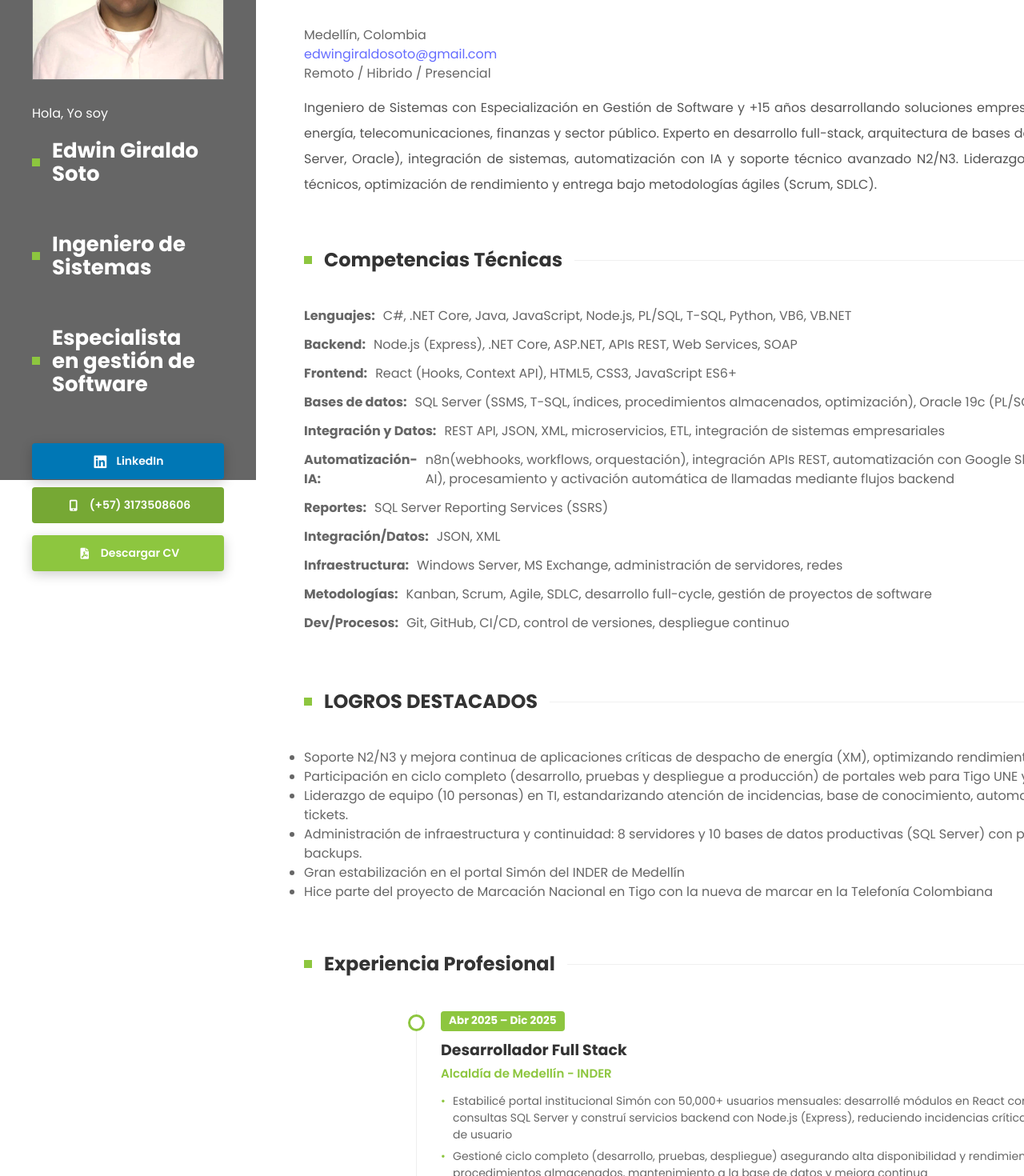
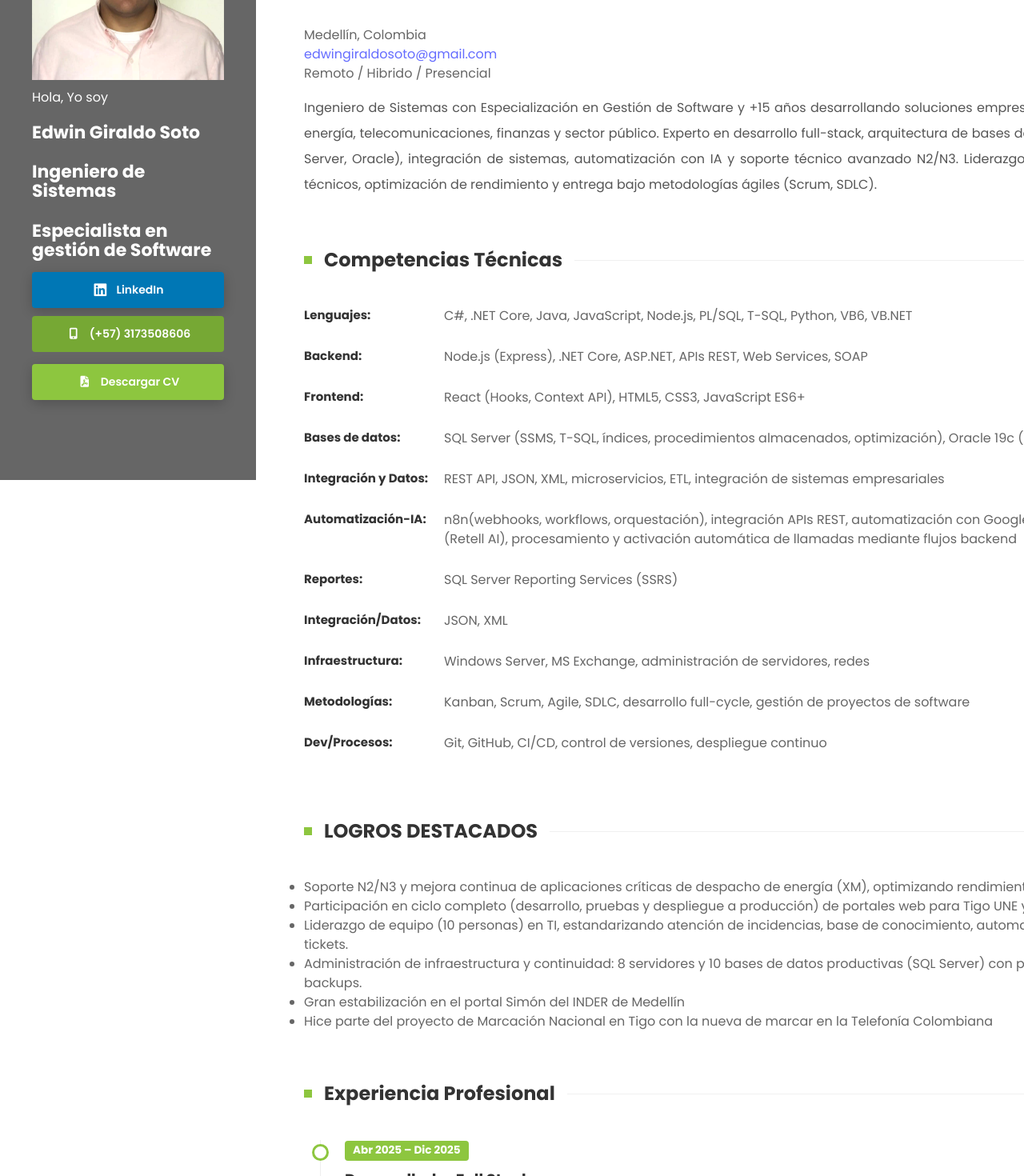
Before and after one commit to edwingiraldosoto/cv-edwin, a React (Vite) app: page / in a window 1280 px wide. Shown: the part 200-1670 px from the top of the page at 80% size. Built offline with nearby package versions, Linux system fonts and the light colour scheme.

Commit message:
Add files via upload

```diff
--- a/src/styles.css
+++ b/src/styles.css
@@ -40,34 +40,56 @@ body {
   width: 100%;
   aspect-ratio: 1 / 1;
   object-fit: cover;
-  margin-bottom: 30px;
-  border: 1px solid rgba(255,255,255,0.1);
+  margin-bottom: 10px;
+  /* Reducido al mínimo */
 }
 
 .sidebar-name {
-  font-size: 26px;
+  font-size: 22px;
+  /* Un poco más grande que el resto */
   font-weight: 700;
   color: #fff;
   line-height: 1.1;
+  margin-bottom: 2px;
+  /* Espacio mínimo */
+  display: block;
 }
 
 .sidebar-role {
   font-size: 14px;
   color: #bbb;
-  margin-top: 10px;
+  margin-top: 2px;
+  /* Súper pegado al de arriba */
+  margin-bottom: 0px;
   font-weight: 300;
+  line-height: 1.2;
+}
+
+/* IMPORTANTE: Evita que los h2 de la sidebar tengan el cuadro verde o línea */
+.sidebar h2::before,
+.sidebar h2::after {
+  display: none !important;
+}
+
+.sidebar h2 {
+  gap: 0;
+  margin-bottom: 5px;
 }
 
 /* CONTENIDO: Desplazado para no chocar con la sidebar */
 .content {
-  margin-left: 320px; /* Igual al ancho de la sidebar */
-  padding: 80px 60px;
+  margin-left: 320px;
+  /* Igual al ancho de la sidebar */
+  padding: 80px 80px 80px 60px;
   min-height: 100vh;
   background-color: #fff;
+  overflow-x: hidden;
+  /* Evita scroll horizontal */
 }
 
 .container {
-  max-width: 900px;
+  max-width: 1000px;
+  width: 100%;
 }
 
 /* TÍTULOS CON CUADRADO VERDE */
@@ -99,7 +121,8 @@ h2::after {
 
 /* TIMELINE MEJORADA */
 .timeline {
-  border-left: 2px solid #8dc63f; /* Tu verde característico */
+  border-left: 2px solid #8dc63f;
+  /* Tu verde característico */
   margin-left: 20px;
   padding-left: 30px;
   position: relative;
@@ -114,7 +137,8 @@ h2::after {
 .timeline-item::before {
   content: "";
   position: absolute;
-  left: -41px; /* Ajusta según tu padding */
+  left: -41px;
+  /* Ajusta según tu padding */
   top: 5px;
   width: 15px;
   height: 15px;
@@ -153,12 +177,23 @@ h2::after {
   list-style: none;
 }
 
+.timeline-content {
+  word-wrap: break-word;
+  overflow-wrap: break-word;
+  max-width: 750px;
+  text-align: justify;
+}
+
 .timeline-content li {
   font-size: 14px;
   color: #666;
   margin-bottom: 6px;
   position: relative;
   padding-left: 15px;
+  word-wrap: break-word;
+  overflow-wrap: break-word;
+  max-width: 100%;
+  text-align: justify;
 }
 
 .timeline-content li::before {
@@ -178,37 +213,115 @@ h2::after {
     align-items: center;
     text-align: center;
   }
+
   .content {
     margin-left: 0;
     padding: 40px 20px;
   }
+
   .timeline {
     margin-left: 20px;
   }
+
   .timeline-year {
     position: relative;
     left: 0;
     margin-bottom: 15px;
     display: inline-block;
   }
+
+  .timeline-content {
+    max-width: 100%;
+  }
+
+  .skills-list,
+  .achievements-list {
+    max-width: 100%;
+  }
 }
 
 /* Espaciado general entre secciones */
 section {
-  margin-bottom: 60px; /* Esto separa Competencias de Experiencia */
+  margin-bottom: 60px;
+  /* Esto separa Competencias de Experiencia */
 }
 
-/* Ajuste para las listas de competencias */
+/* Alineación de tabla con texto justificado a la derecha */
 .skills-list {
   list-style: none;
-  margin-bottom: 40px; /* Espacio después de la última competencia */
+  margin-bottom: 40px;
+  width: 100%;
+  display: flex;
+  flex-direction: column;
+  gap: 15px;
+  /* Espacio entre filas */
 }
 
 .skills-list li {
-  margin-bottom: 12px; /* Espacio entre cada línea de competencia */
-  display: flex;
-  align-items: flex-start;
-  gap: 10px;
+  display: grid;
+  /* Bajamos de 180px a 160px para dar más espacio al texto largo */
+  grid-template-columns: 160px 1fr;
+  gap: 15px;
+  margin-bottom: 12px;
+}
+
+.skills-list li strong {
+  color: #333;
+  font-weight: 700;
+  font-size: 15px;
+  white-space: nowrap;
+}
+
+.skills-list li span {
+  color: #666;
+  font-size: 14px;
+  line-height: 1.6;
+  text-align: justify;
+  text-justify: inter-word;
+  display: block;
+
+  /* --- EL ARREGLO DEFINITIVO --- */
+  max-width: 600px;
+  /* Esto frena el texto en seco antes de llegar a la flecha */
+  word-break: break-word;
+  overflow-wrap: break-word;
+}
+
+/* Ajuste para pantallas pequeñas */
+@media (max-width: 768px) {
+  .skills-list li {
+    grid-template-columns: 1fr;
+    gap: 5px;
+  }
+
+  .skills-list li span {
+    text-align: left;
+    /* En móviles el justificado suele verse mal */
+  }
+}
+
+/* Ajuste para la lista de logros destacados */
+.achievements-list {
+  list-style: none;
+  margin-bottom: 40px;
+  max-width: 750px;
+}
+
+.achievements-list li {
+  margin-bottom: 12px;
+  position: relative;
+  padding-left: 20px;
+  text-align: justify;
+  word-wrap: break-word;
+  overflow-wrap: break-word;
+}
+
+.achievements-list li::before {
+  content: "•";
+  color: #8dc63f;
+  position: absolute;
+  left: 0;
+  font-weight: bold;
 }
 
 /* Mejora para los títulos de sección */
@@ -218,7 +331,8 @@ h2 {
   display: flex;
   align-items: center;
   gap: 15px;
-  margin-bottom: 40px; /* Más espacio entre el título y el contenido que sigue */
+  margin-bottom: 40px;
+  /* Más espacio entre el título y el contenido que sigue */
   padding-top: 20px;
 }
 
@@ -226,15 +340,18 @@ h2 {
 .timeline {
   margin-top: 20px;
   position: relative;
-  margin-left: 140px;
+  margin-left: 20px;
   border-left: 1px solid #eee;
+  padding-left: 30px;
 }
 
 /* CONTENEDOR DE REDES EN SIDEBAR */
 .sidebar-social {
-  margin-top: auto; /* Lo empuja al final de la sidebar */
+  margin-top: 10px;
+  /* Cambia 'auto' por un espacio fijo */
+  padding-bottom: 5px;
+  /* Espacio extra al final para que no peguen al borde */
   width: 100%;
-  padding-top: 20px;
 }
 
 .btn-linkedin {
@@ -242,7 +359,8 @@ h2 {
   align-items: center;
   justify-content: center;
   gap: 10px;
-  background-color: #0077b5; /* Azul oficial de LinkedIn */
+  background-color: #0077b5;
+  /* Azul oficial de LinkedIn */
   color: white;
   text-decoration: none;
   padding: 12px 20px;
@@ -255,22 +373,26 @@ h2 {
 }
 
 .btn-linkedin i {
-  font-size: 18px; /* Tamaño del icono */
+  font-size: 18px;
+  /* Tamaño del icono */
 }
 
 .btn-linkedin:hover {
-  background-color: #005582; /* Un azul más oscuro al pasar el mouse */
-  transform: translateY(-2px); /* Efecto de levante */
+  background-color: #005582;
+  /* Un azul más oscuro al pasar el mouse */
+  transform: translateY(-2px);
+  /* Efecto de levante */
   box-shadow: 0 6px 20px rgba(0, 0, 0, 0.3);
   color: #ffffff;
 }
 
 .btn-download {
-  display: flex;
+  display: flex !important;
   align-items: center;
   justify-content: center;
   gap: 10px;
-  background-color: #8dc63f; /* Color verde directo */
+  background-color: #8dc63f;
+  /* Color verde directo */
   color: white;
   border: none;
   padding: 12px 20px;
@@ -285,14 +407,17 @@ h2 {
 }
 
 .btn-download:hover {
-  background-color: #76a834; /* Un verde más oscuro */
+  background-color: #76a834;
+  /* Un verde más oscuro */
   transform: translateY(-2px);
   box-shadow: 0 6px 20px rgba(0, 0, 0, 0.3);
 }
 
 /* Ocultar botones cuando se genera el PDF */
 @media print {
-  .sidebar-social, .btn-download {
+
+  .sidebar-social,
+  .btn-download {
     display: none !important;
   }
 }
@@ -312,31 +437,44 @@ section {
 
 /* Forzar que la sidebar gris ocupe todo el alto en el PDF */
 @media print {
+
   /* Evita que el navegador corte la página mal */
   body {
-    width: 210mm; /* Ancho estándar A4/Letter aprox */
+    width: 210mm;
+    /* Ancho estándar A4/Letter aprox */
   }
 
   .sidebar {
-    position: absolute !important;
-    width: 280px !important; /* Un poco más angosta para el PDF */
-    height: 100% !important;
-    background-color: #666666 !important;
-    -webkit-print-color-adjust: exact;
-    print-color-adjust: exact;
-    left: 0 !important;
-    top: 0 !important;
+    width: 320px;
+    background: #666666;
+    color: #ffffff;
+    padding: 40px 30px;
+    /* Reduje un poco el padding para ganar espacio */
+    position: fixed;
+    top: 0;
+    left: 0;
+    bottom: 0;
+    height: 100vh;
+    display: flex;
+    flex-direction: column;
+    z-index: 100;
+
+    /* ESTO ES LO MÁS IMPORTANTE: */
+    overflow-y: auto;
   }
 
   .content {
-    margin-left: 280px !important; /* Debe coincidir con el ancho de la sidebar */
+    margin-left: 280px !important;
+    /* Debe coincidir con el ancho de la sidebar */
     width: calc(100% - 280px) !important;
     padding: 30px !important;
     background: white !important;
   }
 
   /* Ocultar elementos innecesarios */
-  .btn-download, .btn-linkedin, .sidebar-social {
+  .btn-download,
+  .btn-linkedin,
+  .sidebar-social {
     display: none !important;
     visibility: hidden !important;
   }
@@ -347,14 +485,16 @@ section {
   align-items: center;
   justify-content: center;
   gap: 10px;
-  background-color: #76a834; /* Un gris oscuro para diferenciarlo del azul de LinkedIn */
+  background-color: #76a834;
+  /* Un gris oscuro para diferenciarlo del azul de LinkedIn */
   color: white;
   text-decoration: none;
   padding: 12px 20px;
   border-radius: 4px;
   font-size: 14px;
   font-weight: 600;
-  margin-top: 10px; /* Espacio entre LinkedIn y el Teléfono */
+  margin-top: 10px;
+  /* Espacio entre LinkedIn y el Teléfono */
   transition: all 0.3s ease;
   width: 100%;
 }
@@ -383,7 +523,8 @@ section {
 .map-wrapper {
   width: 90%;
   max-width: 1100px;
-  box-shadow: 0 10px 30px rgba(0, 0, 0, 0.15); /* Sombra para resaltar el mapa */
+  box-shadow: 0 10px 30px rgba(0, 0, 0, 0.15);
+  /* Sombra para resaltar el mapa */
   border-radius: 15px;
   overflow: hidden;
 }
@@ -401,10 +542,16 @@ section {
 }
 
 .profile-description {
-  text-align: justify;       /* Justifica el texto para que quede alineado a ambos lados */
-  max-width: 1000px;          /* Limita el ancho para que no se vaya hasta el final */
-  line-height: 2;          /* Mejora la legibilidad con un buen espacio entre líneas */
-  color: #555;               /* Un gris oscuro profesional */
-  margin-top: 15px;          /* Espacio respecto a la info de contacto */
-  hyphens: auto;             /* (Opcional) Ayuda a que las palabras largas se corten bien */
+  text-align: justify;
+  /* Justifica el texto para que quede alineado a ambos lados */
+  max-width: 1000px;
+  /* Limita el ancho para que no se vaya hasta el final */
+  line-height: 2;
+  /* Mejora la legibilidad con un buen espacio entre líneas */
+  color: #555;
+  /* Un gris oscuro profesional */
+  margin-top: 15px;
+  /* Espacio respecto a la info de contacto */
+  hyphens: auto;
+  /* (Opcional) Ayuda a que las palabras largas se corten bien */
 }
```
